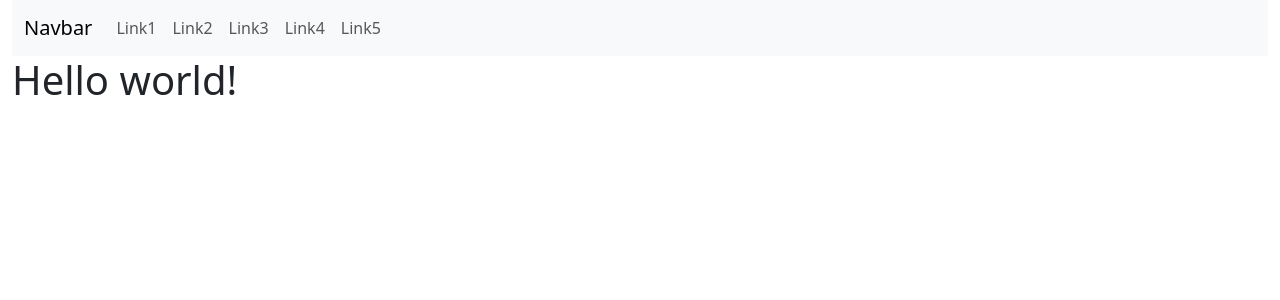
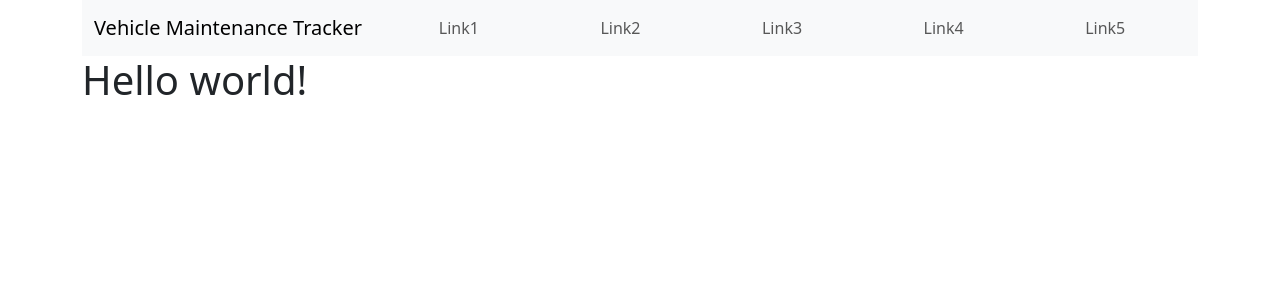
Before and after one commit to dylanm312/cs50x-final-project, a Django app: page / in a window 1280 px wide. Shown: the top 300 px of the page. Run offline with Django 5.2, Linux system fonts and the light colour scheme.

Commit message:
Make containers not fluid and add style.css

```diff
--- a/ui/templates/ui/base.html
+++ b/ui/templates/ui/base.html
@@ -1,3 +1,5 @@
+{% load static %}
+
 <!doctype html>
 <html lang="en">
     <head>
@@ -5,17 +7,18 @@
         <meta name="viewport" content="width=device-width, initial-scale=1.0">
         <title>{% block title %}{% endblock title %}</title>
         <link href="https://cdn.jsdelivr.net/npm/bootstrap@5.3.3/dist/css/bootstrap.min.css" rel="stylesheet" integrity="sha384-QWTKZyjpPEjISv5WaRU9OFeRpok6YctnYmDr5pNlyT2bRjXh0JMhjY6hW+ALEwIH" crossorigin="anonymous">
+        <link rel="stylesheet" href="{% static 'ui/style.css' %}">
     </head>
     <body>
-        <div class="container-fluid">
+        <div class="container">
             <nav class="navbar navbar-expand-lg bg-body-tertiary">
-                <div class="container-fluid">
-                    <a href="" class="navbar-brand">Navbar</a>
+                <div class="container">
+                    <a href="" class="navbar-brand">Vehicle Maintenance Tracker</a>
                     <button class="navbar-toggler" type="button" data-bs-toggle="collapse" data-bs-target="#navbarSupportedContent">
                         <span class="navbar-toggler-icon"></span>
                     </button>
                     <div class="collapse navbar-collapse" id="navbarSupportedContent">
-                        <ul class="navbar-nav">
+                        <ul class="navbar-nav nav-fill w-100">
                             <a href="" class="nav-link">Link1</a>
                             <a href="" class="nav-link">Link2</a>
                             <a href="" class="nav-link">Link3</a>
@@ -26,7 +29,7 @@
                 </div>
             </nav>
         </div>
-        <div class="container-fluid">
+        <div class="container">
             {% block body %}{% endblock body %}
         </div>
         <script src="https://cdn.jsdelivr.net/npm/bootstrap@5.3.3/dist/js/bootstrap.bundle.min.js" integrity="sha384-YvpcrYf0tY3lHB60NNkmXc5s9fDVZLESaAA55NDzOxhy9GkcIdslK1eN7N6jIeHz" crossorigin="anonymous"></script>
```
Also changed, not shown: ui/static/ui/style.css (added).
